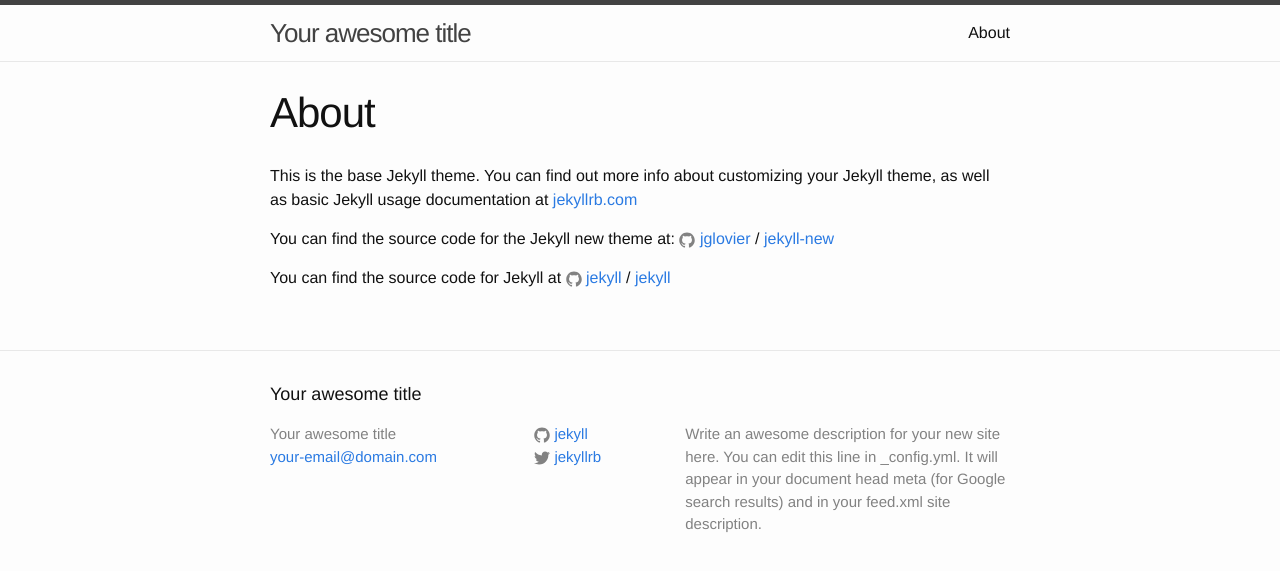
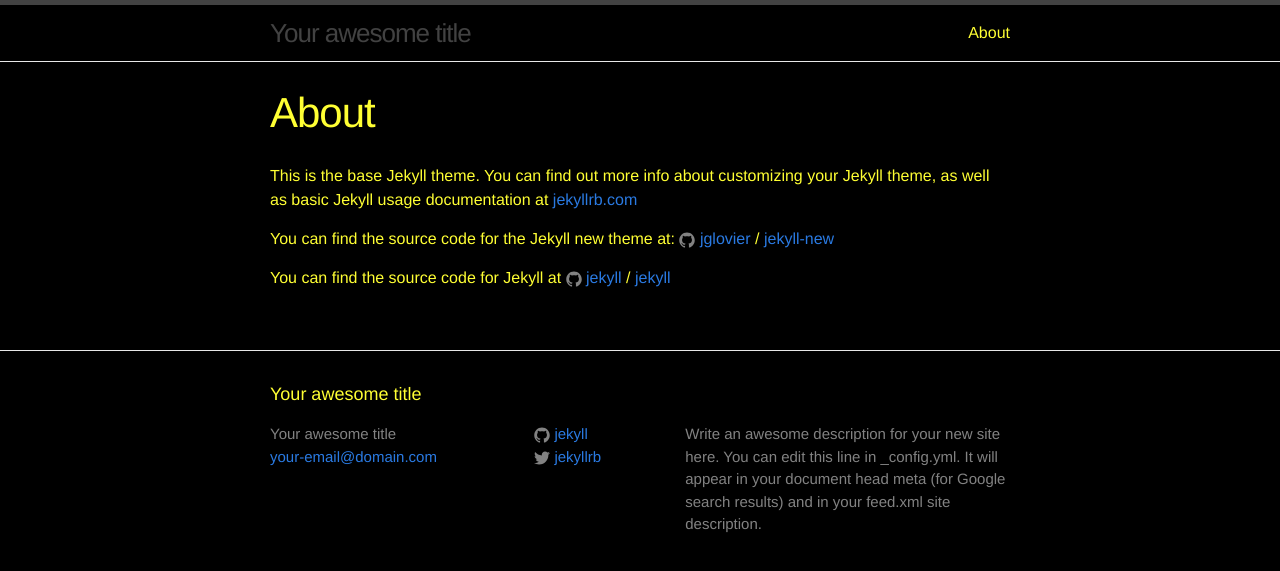
Before and after one commit to DerekR0123/Rossfitness.github.io, a Jekyll site: the page built from about.md, in a window 1280 px wide. Shown: the top 571 px of the page. Built offline with Jekyll 4.4.1, drawn with Linux system fonts in a browser that asks for light colours.

Commit message:
Update main.scss

```diff
--- a/css/main.scss
+++ b/css/main.scss
@@ -14,8 +14,8 @@
 
 $spacing-unit:     30px;
 
-$text-color:       #111;
-$background-color: #fdfdfd;
+$text-color:       #FFFF33;
+$background-color: #000000;
 $brand-color:      #2a7ae2;
 
 $grey-color:       #828282;
@@ -28,7 +28,9 @@
 $on-palm:          600px;
 $on-laptop:        800px;
 
-
+.inner {
+    background-color: black;
+}
 
 // Use media queries like this:
 // @include media-query($on-palm) {
```
